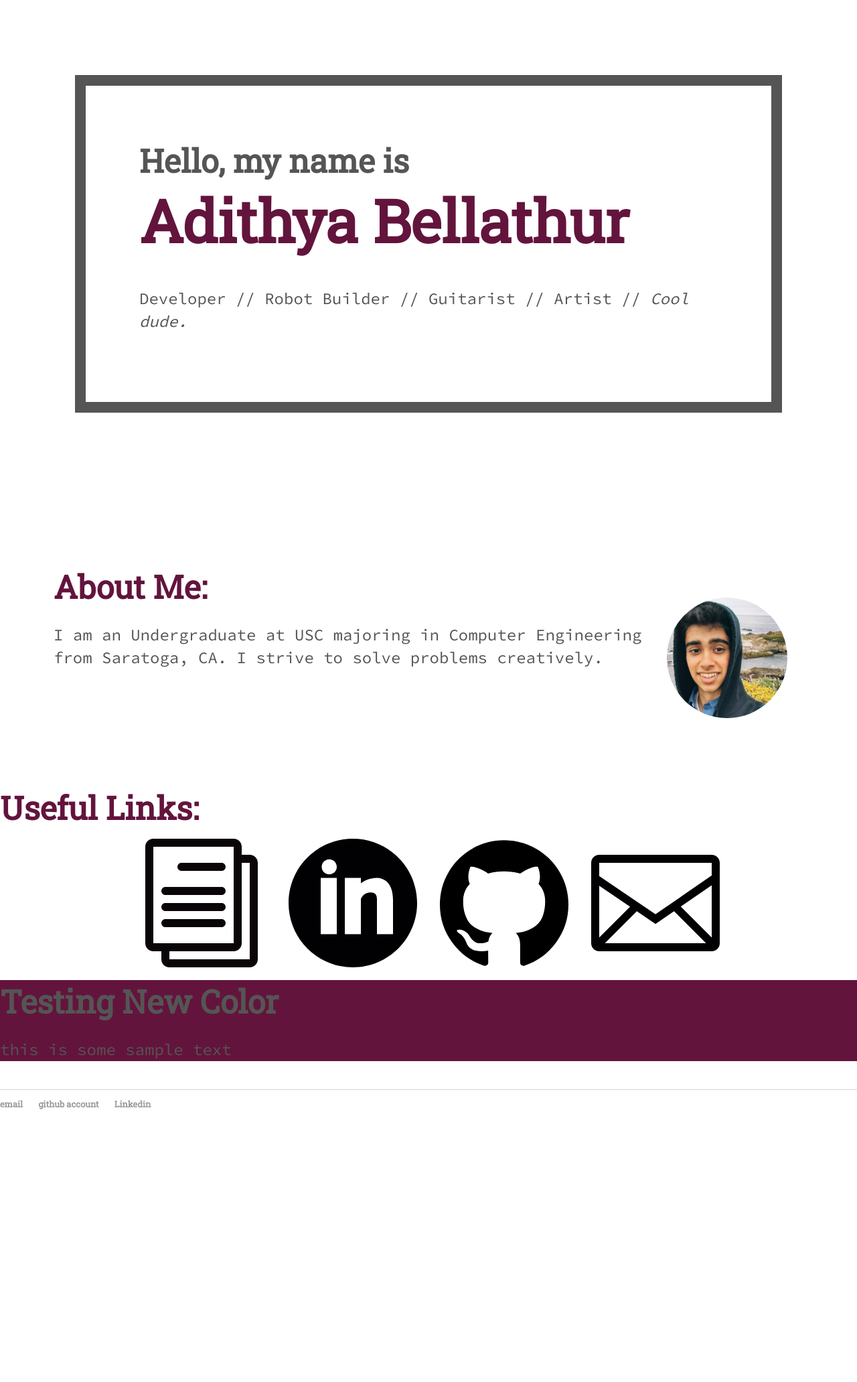
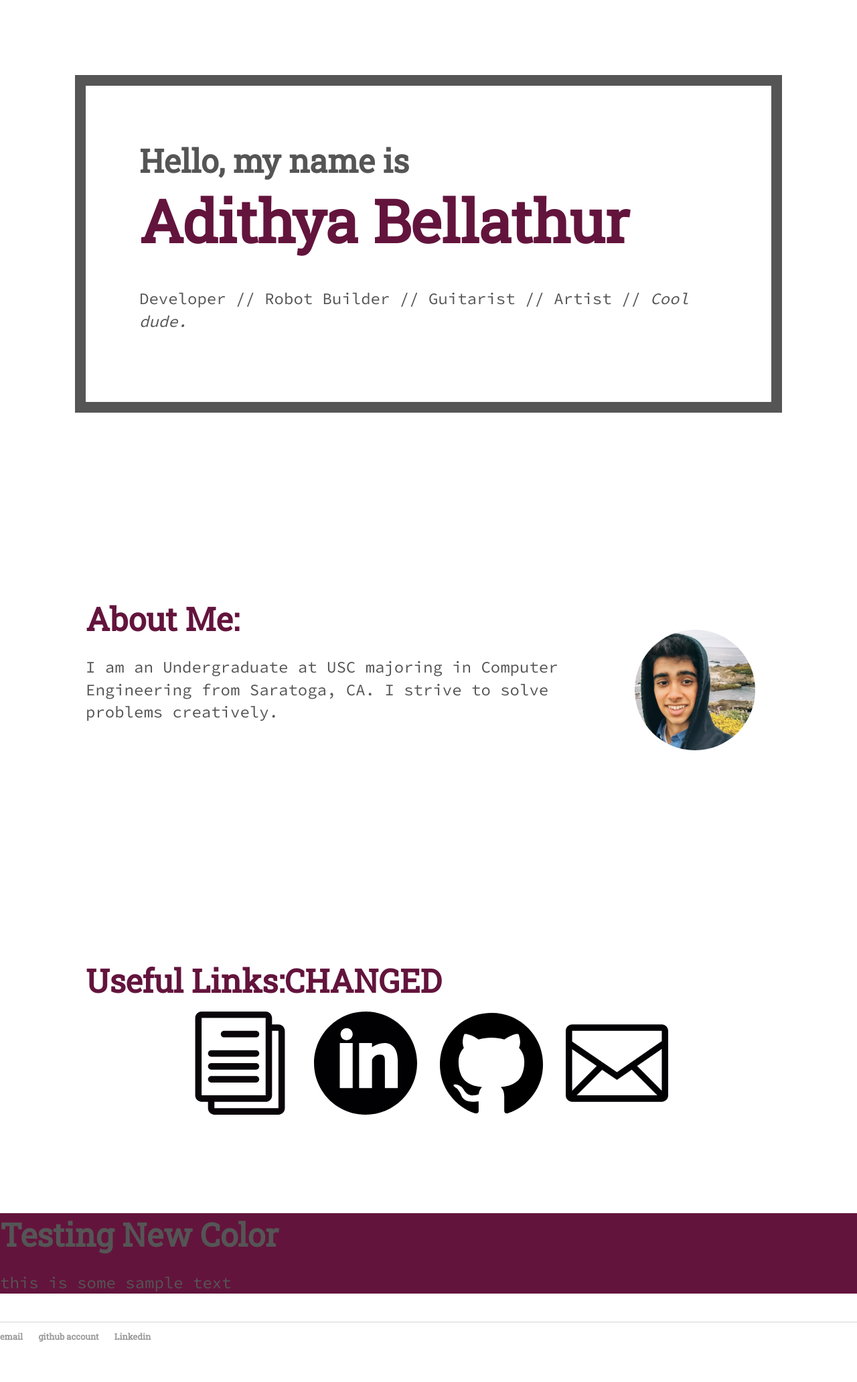
Before and after one commit to adibellathur/adibellathur.github.io, a Jekyll site: the page built from index.html, in a window 1280 px wide. Shown: the whole page at 67% size. Built offline with Jekyll 4.4.1, drawn with Linux system fonts in a browser that asks for light colours; before the commit the page ends 1716 px from its top, so only the background shows below that.

Commit message:
increased padding

```diff
--- a/css/main.css
+++ b/css/main.css
@@ -71,7 +71,7 @@ ul.posts li {
 	margin: 0px;
 }
 .text-field {
-	padding: 5em;
+	padding: 8em;
 }
 .boxed {
 	border: 1em solid #555;
--- a/index.html
+++ b/index.html
@@ -13,7 +13,7 @@ title: Adithya Bellathur
 	<br>
 	<div class="text-field">
 		<p style="float: right;"><img class="img-circle" src="pictures/me.jpg" height="180em" width="180em"></p>
-		<h3>About Me:</h3>
+		<h3 style="vertical-align:middle">About Me:</h3>
 		<p style="vertical-align:middle;">
 		I am an Undergraduate at USC majoring in Computer Engineering from Saratoga, CA. I strive to solve problems creatively.
 		</p>
@@ -32,8 +32,8 @@ title: Adithya Bellathur
 	</div>
 	-->
 	<br>
-	<div>
-		<h3>Useful Links:</h3>
+	<div class="text-field">
+		<h3>Useful Links:CHANGED</h3>
 		<center>
 		<a href="https://drive.google.com/file/d/0By0glLlVcYjXX1Bla1o2V0ZPU1E/view?usp=sharing">
 			<img src="pictures/paper.svg" style="width:15%;height:15%;margin:15px 15px">
```
